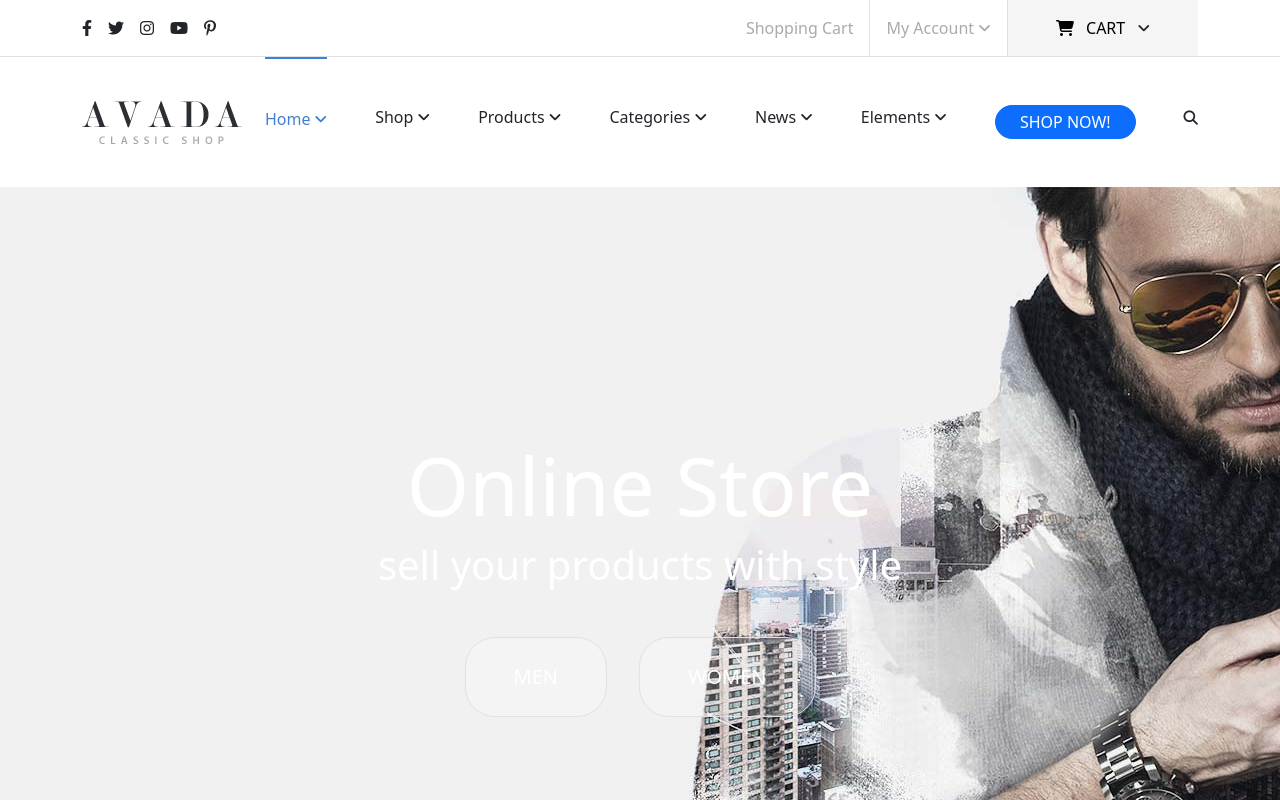
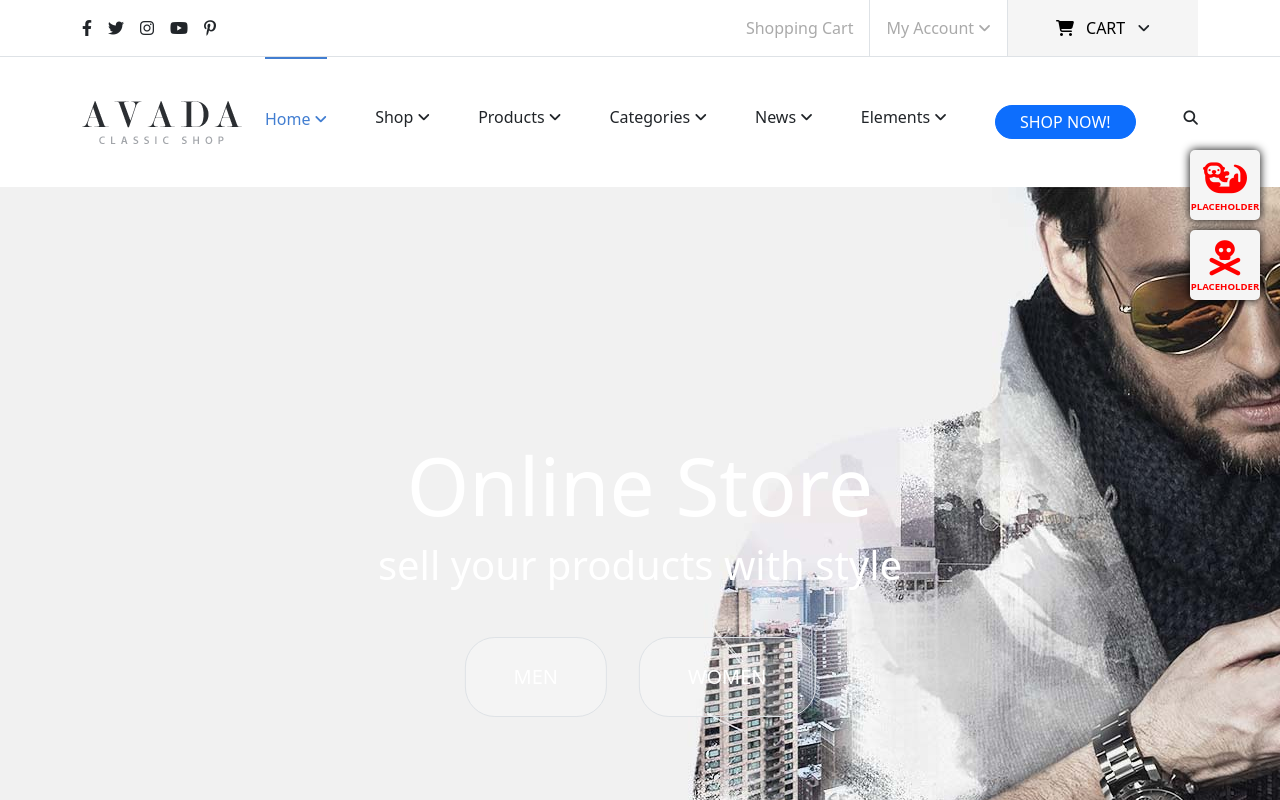
Before and after one commit to alexraduca01/proj-html-vuejs, a Vue app: page / in a window 1280 px wide. Shown: the top 800 px of the page. Built offline with nearby package versions, Linux system fonts and the light colour scheme.

Commit message:
added some random style

```diff
--- a/src/App.vue
+++ b/src/App.vue
@@ -1,4 +1,14 @@
 <template>
+  <div class="box">
+    <div class="smol-box">
+      <i class="fa-solid fa-otter"></i>
+      <span class="text-uppercase fw-bold">placeholder</span>
+    </div>
+    <div class="smol-box">
+      <i class="fa-solid fa-skull-crossbones"></i>
+      <span class="text-uppercase fw-bold">placeholder</span>
+    </div>
+  </div>
   <div>
     <HeaderComponent />
     <JumbotronComponent />
@@ -59,5 +69,42 @@ import FooterComponent from './components/FooterComponent.vue';
 
 <style lang="scss" scoped>
 @use './assets/style/partials/variables' as *;
+.fa-skull-crossbones {
+  position: absolute;
+  top: 40%;
+  left: 50%;
+  transform: translate(-50%, -50%);
+  font-size: 2.2rem;
+}
+.fa-otter {
+  position: absolute;
+  top: 40%;
+  left: 50%;
+  transform: translate(-50%, -50%);
+  font-size: 2.2rem;
+}
+span {
+  position: absolute;
+  top: 82%;
+  left: 50%;
+  transform: translate(-50%, -50%);
+  font-size: 0.6rem;
+}
+.box {
+  position: fixed;
+  top: 150px;
+  right: 20px;
+  z-index: 5000000;
+}
+.smol-box {
+  position: relative;
+  margin-bottom: 10px;
+  width: 70px;
+  height: 70px;
+  box-shadow: 0 0 10px black;
+  border-radius: 5px;
+  background-color: $darkerWhite;
+  color: red;
+}
 
 </style>
--- a/src/components/BlogComponent.vue
+++ b/src/components/BlogComponent.vue
@@ -9,7 +9,7 @@
             <p class="my-text-color text-center fs-5">The latest Classic Shop news</p>
             <div class="row my-5">
                 <div class="col-4" v-for="item in store.blogContent">
-                    <div class="mb-2">
+                    <div class="mb-2 overflow-hidden">
                         <img :src="item.thumb" :alt="item.title">
                     </div>
                     <div>
@@ -45,6 +45,11 @@ h2 {
 }
 img {
     width: 100%;
+    transition: all 0.6s ease-in;
+    &:hover{
+        scale: 1.2;
+        opacity: 0.9;
+    }
 }
 .line {
     border-top: 1px solid $myGray;
--- a/src/components/BrandsComponent.vue
+++ b/src/components/BrandsComponent.vue
@@ -5,7 +5,7 @@
             <div class="row overflow-hidden flex-nowrap">
                 <swiper :loop="true" :slidesPerView="5" :spaceBetween="30" :pagination="{ clickable: true, }" :modules="modules" class="mySwiper" >
                     <swiper-slide v-for="item in store.brandLogos">
-                        <div class="img-container" >
+                        <div class="img-container cursor" >
                             <img :src="item" alt="">
                         </div>
                     </swiper-slide>
@@ -48,4 +48,7 @@ p {
 .my-bg {
     background-color: $darkerWhite;
 }
+.cursor{
+    cursor: grabbing;
+}
 </style>
--- a/src/components/FooterComponent.vue
+++ b/src/components/FooterComponent.vue
@@ -2,7 +2,7 @@
     <div class="my-bg p-5">
         <div class="container p-5 text-white">
             <div class="row">
-                <div class="col-3 flex-column gap-5 d-flex">
+                <div class="col-3 flex-column justify-content-around d-flex">
                     <div>
                         <img src="img/classic_shop_logo_footer.png" class="my-logo" alt="">
                     </div>
--- a/src/components/SmallCarousel.vue
+++ b/src/components/SmallCarousel.vue
@@ -1,7 +1,7 @@
 <template>
     <div class="p-5">
         <div class="container p-0 position-relative ">
-            <div>
+            <div class="mb-5">
                 <div class="d-flex justify-content-between align-items-center">
                     <div class="line col-4"></div>
                     <h2 class="col-4 text-center">Best Seller</h2>
--- a/src/components/SubscribeComponent.vue
+++ b/src/components/SubscribeComponent.vue
@@ -33,7 +33,7 @@
 <style lang="scss" scoped>
 @use '../assets/style/partials/variables' as *;
 .my-bg {
-    background-color: $darkColor;
+    background-color: #303337;
 }
 .fa-envelope {
     padding: 1rem;
```
